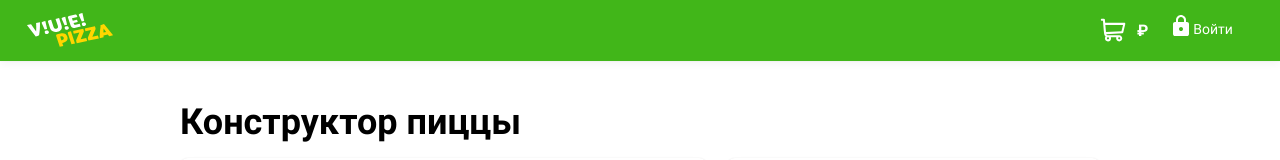
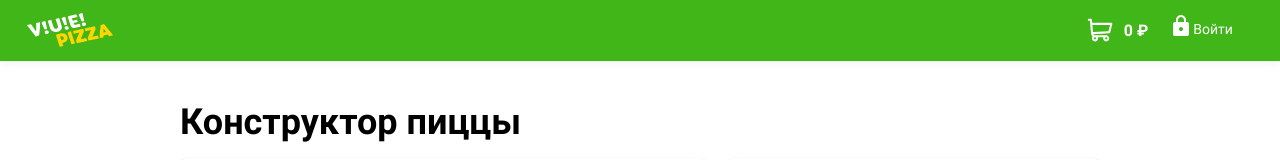
Before and after one commit to htmlacademy-vue/1793465-pizza-1, a Vue app in the folder src/frontend/: page / in a window 1280 px wide. Shown: the top 160 px of the page. Built offline with nearby package versions, Linux system fonts and the light colour scheme.

Commit message:
Маршрутизатор и лейауты, часть 3

```diff
--- a/src/frontend/src/App.vue
+++ b/src/frontend/src/App.vue
@@ -1,6 +1,6 @@
 <template>
-  <AppLayout :auth="auth">
-    <router-view />
+  <AppLayout :auth="auth" :sum="sum">
+    <router-view @changeValue="sum = $event"/>
   </AppLayout>
 </template>
 
@@ -14,6 +14,7 @@ export default {
   data() {
     return {
       auth: false,
+      sum: 0,
     };
   },
 };
--- a/src/frontend/src/layouts/AppLayout.vue
+++ b/src/frontend/src/layouts/AppLayout.vue
@@ -1,10 +1,5 @@
 <template>
-  <component
-    :is="layout"
-    :auth="auth"
-    @onCook="onCook"
-    :sumInHeader="sumInHeader"
-  >
+  <component :is="layout" :auth="auth" :sum="sum">
     <slot />
   </component>
 </template>
@@ -19,13 +14,8 @@ export default {
       type: Boolean,
       required: true,
     },
-    sumInHeader: {
+    sum: {
       type: Number,
-    },
-  },
-  methods: {
-    onCook(sumInHeader) {
-      this.sumInHeader = sumInHeader;
     },
   },
   computed: {
--- a/src/frontend/src/layouts/AppLayoutHeader.vue
+++ b/src/frontend/src/layouts/AppLayoutHeader.vue
@@ -11,7 +11,7 @@
       </a>
     </div>
     <div class="header__cart">
-      <router-link to="/cart">{{ sumInHeader }} ₽</router-link>
+      <router-link to="/cart">{{ sum }} ₽</router-link>
     </div>
     <div class="header__user">
       <router-link v-if="auth" to="/login" class="header__login"
@@ -31,14 +31,8 @@ export default {
       type: Boolean,
       required: true,
     },
-    sumInHeader: {
+    sum: {
       type: Number,
-      required: true,
-    },
-  },
-  methods: {
-    pushOnEnter() {
-      return this.auth;
     },
   },
 };
--- a/src/frontend/src/layouts/AppLayoutMain.vue
+++ b/src/frontend/src/layouts/AppLayoutMain.vue
@@ -1,6 +1,9 @@
 <template>
   <div class="app-layout-main">
-    <AppLayoutHeader :auth="auth" :sumInHeader="sumInHeader" />
+    <AppLayoutHeader
+      :auth="auth"
+      :sum="sum"
+    />
     <div class="content">
       <slot />
     </div>
@@ -15,9 +18,8 @@ export default {
     AppLayoutHeader,
   },
   props: {
-    sumInHeader: {
+    sum: {
       type: Number,
-      required: true,
     },
     auth: {
       type: Boolean,
--- a/src/frontend/src/views/Index.vue
+++ b/src/frontend/src/views/Index.vue
@@ -1,23 +1,5 @@
 <template>
   <div>
-<!--    <header class="header">-->
-<!--      <div class="header__logo">-->
-<!--        <a href="#" class="logo">-->
-<!--          <img-->
-<!--            src="@/assets/img/logo.svg"-->
-<!--            alt="V!U!E! Pizza logo"-->
-<!--            width="90"-->
-<!--            height="40"-->
-<!--          />-->
-<!--        </a>-->
-<!--      </div>-->
-<!--      <div class="header__cart">-->
-<!--        <a href="#">{{ sumInHeader }} ₽</a>-->
-<!--      </div>-->
-<!--      <div class="header__user">-->
-<!--        <a href="#" class="header__login"><span>Войти</span></a>-->
-<!--      </div>-->
-<!--    </header>-->
     <main class="content">
       <form action="#" method="post">
         <div class="content__wrapper">
@@ -60,7 +42,7 @@
             />
             <div class="content__result">
               <p>Итого: {{ finishSum }} ₽</p>
-              <button type="button" class="button" :disabled="isButtonDisabled" @click="onCook">Готовьте!</button>
+              <button type="button" class="button" :disabled="isButtonDisabled" @click="sumInHeader = finishSum">Готовьте!</button>
             </div>
           </div>
 
@@ -138,9 +120,6 @@ export default {
     },
   },
   methods: {
-    onCook() {
-      this.sumInHeader = this.finishSum;
-    },
     incrementIngredientCount(index) {
       Vue.set(this.ingredientsCount, index, this.ingredientsCount[index] + 1);
     },
@@ -151,6 +130,11 @@ export default {
       Vue.set(this.ingredientsCount, index, this.ingredientsCount[index] + 1);
     },
   },
+  watch: {
+    sumInHeader(newValue) {
+      this.$emit('changeValue', newValue);
+    },
+  },
 };
 </script>
 
```
